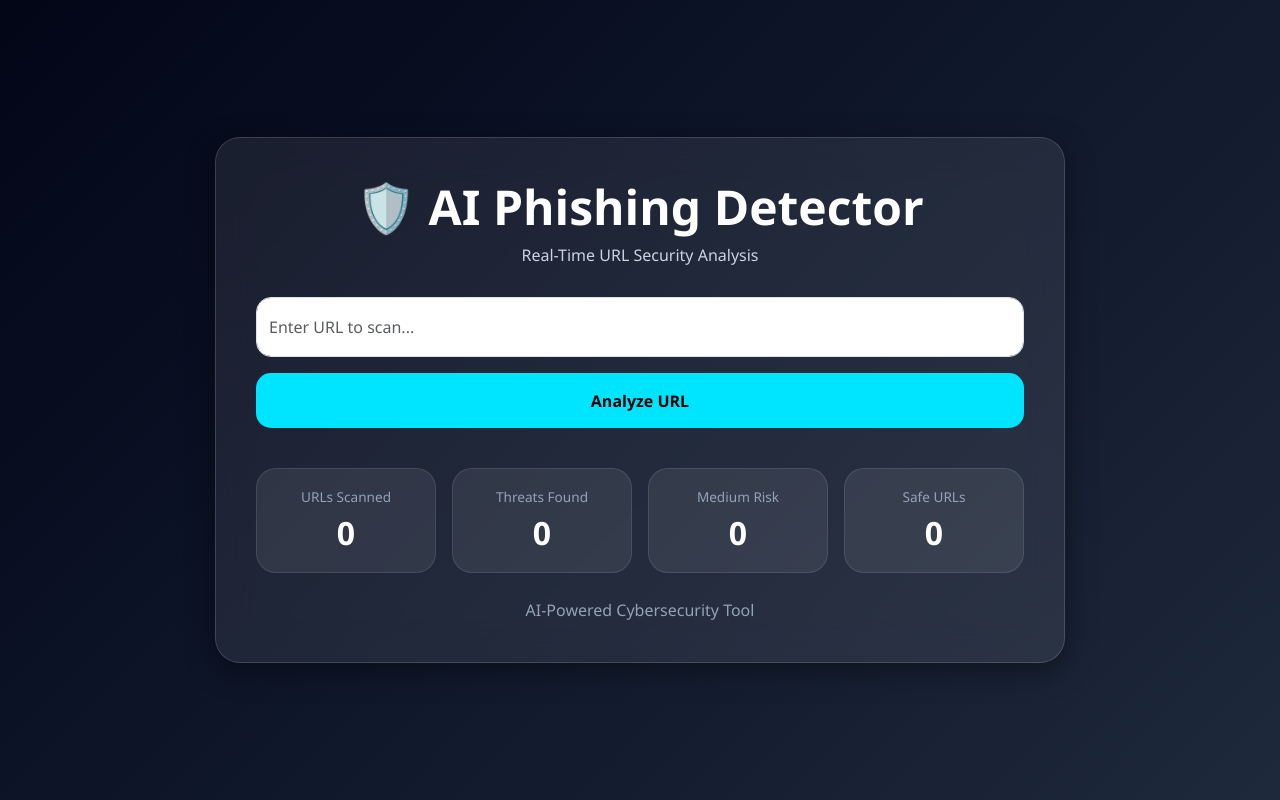
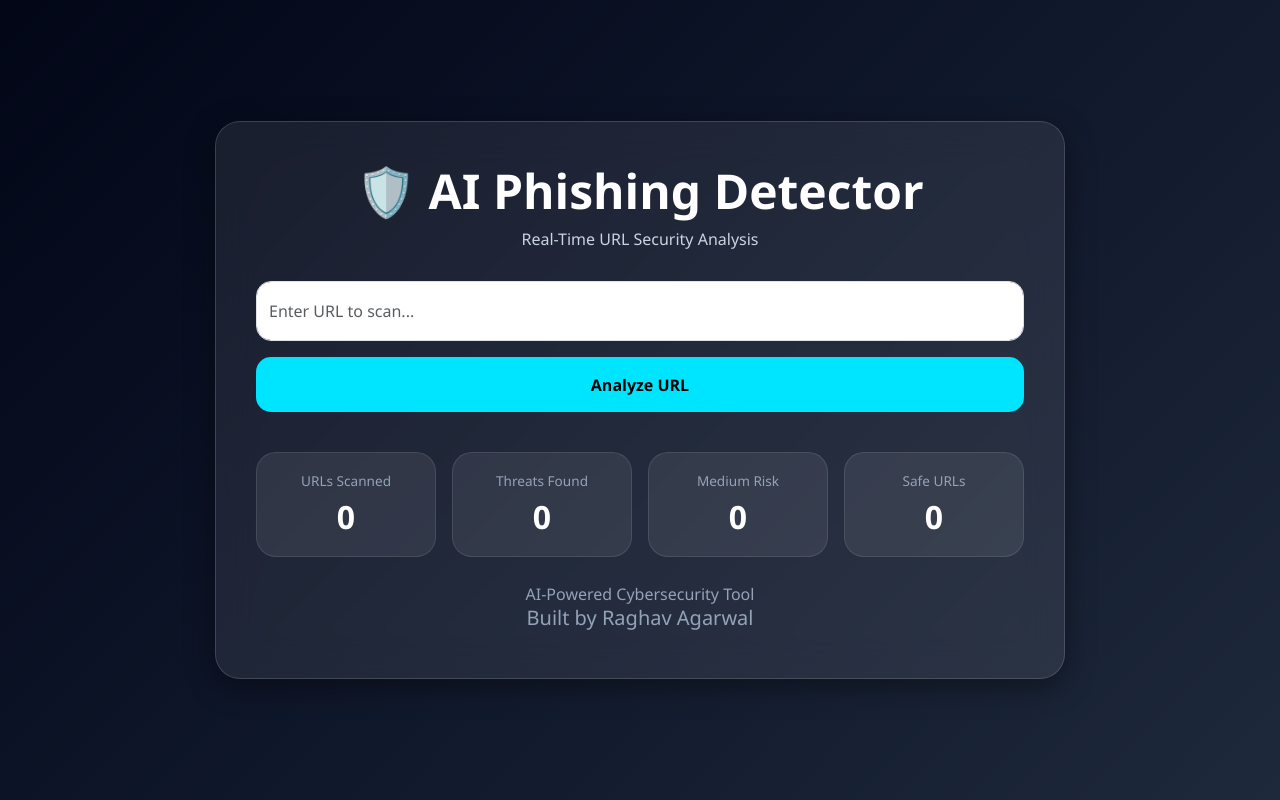
Before and after one commit to Shreyanshtiwarii/Phishing-URL-Detector, a Flask app: page / in a window 1280 px wide. Run offline with Flask 3, Linux system fonts and the light colour scheme; parts of the project's set-up code (start-up, migrations or seed data) failed here and were passed over.

Commit message:
change in requirement

```diff
--- a/templates/index.html
+++ b/templates/index.html
@@ -119,6 +119,7 @@
 
         <footer>
             AI-Powered Cybersecurity Tool
+            <h5>Built by Raghav Agarwal</h5>
         </footer>
 
     </div>
```
